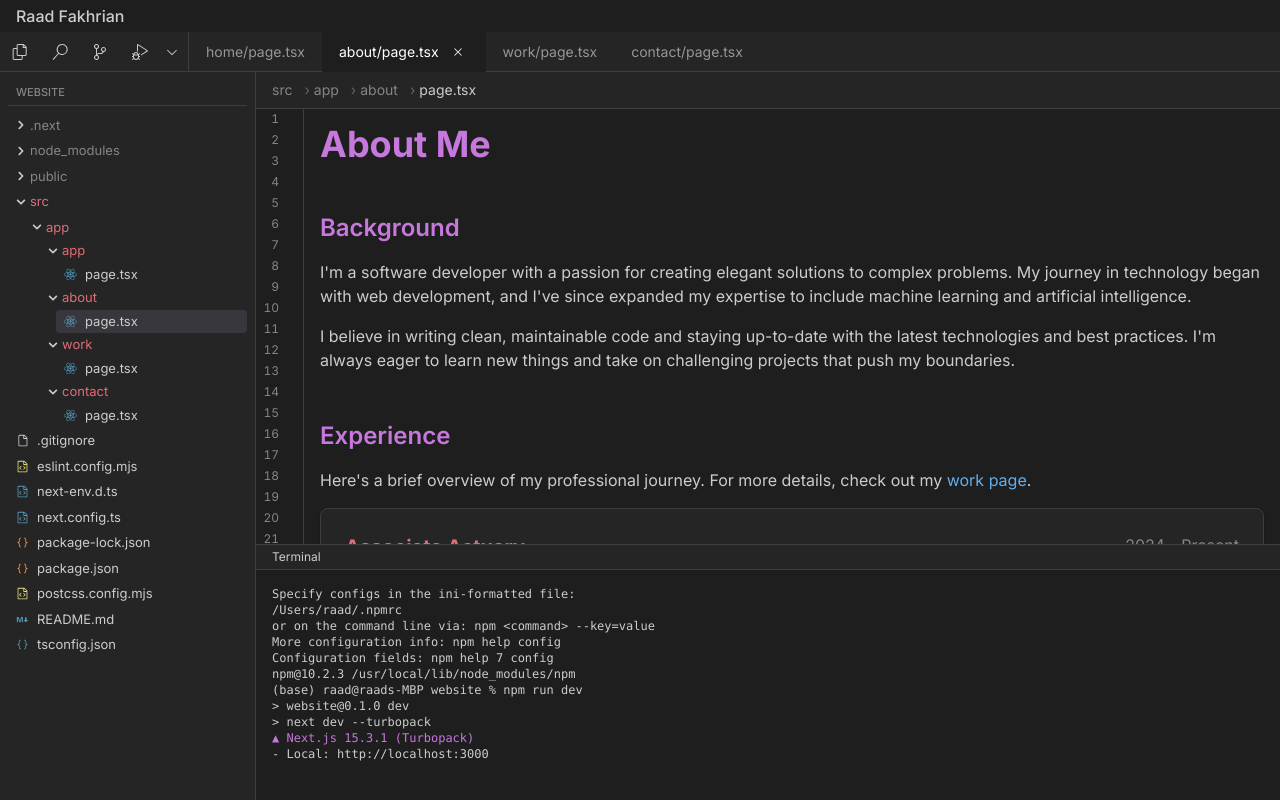
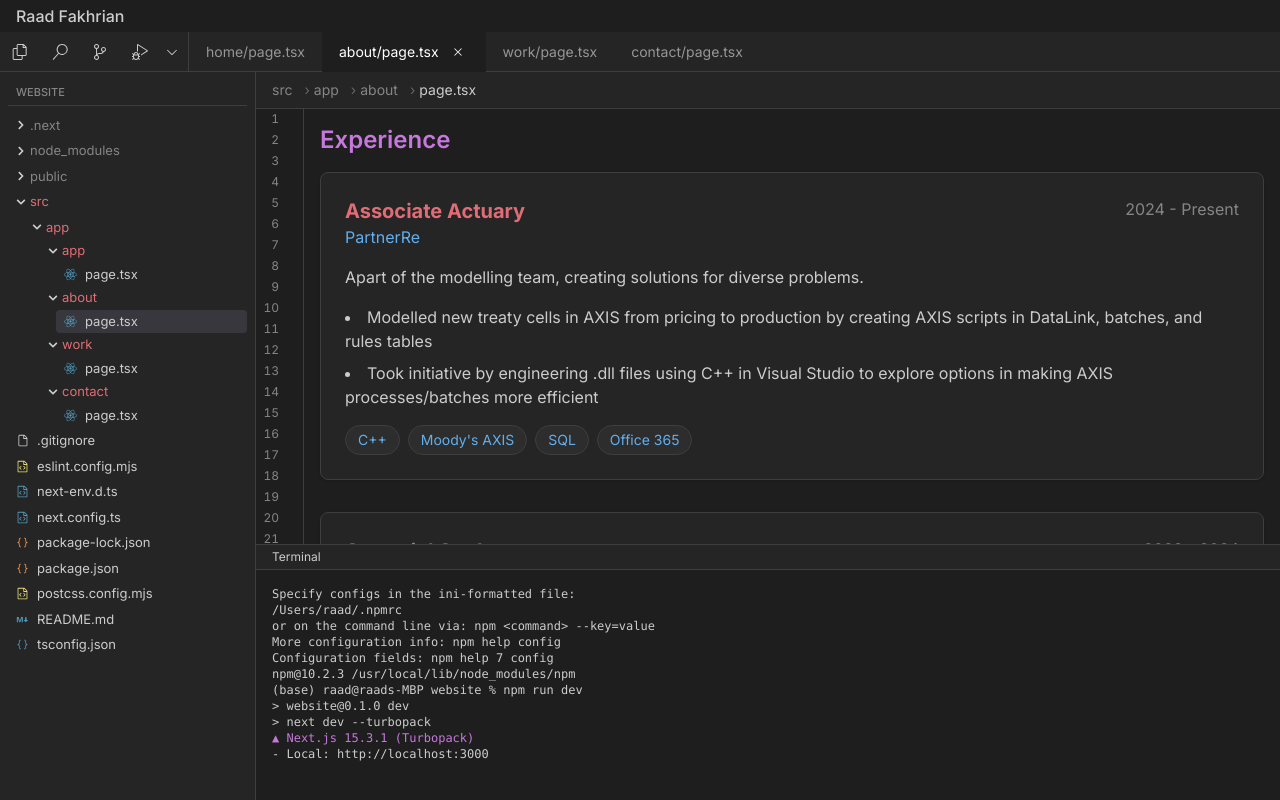
Before and after one commit to raadthedeveloper/website, a Next.js app: page /about in a window 1280 px wide. Built offline with nearby package versions, Linux system fonts and the light colour scheme.

Commit message:
Update page.tsx

```diff
--- a/src/app/about/page.tsx
+++ b/src/app/about/page.tsx
@@ -7,35 +7,9 @@
   return (
     <PageLayout filePath="src/app/about/page.tsx">
       <div className="text-[#cccccc]">
-        <h1 className="text-4xl font-bold mb-12 text-[#C678DD]">About Me</h1>
-
-        <div>
-          <div className="mb-12">
-            <h2 className="text-2xl font-semibold mb-4 text-[#C678DD]">Background</h2>
-            <p className="text-[#cccccc] mb-4">
-              I'm a software developer with a passion for creating elegant solutions
-              to complex problems. My journey in technology began with web development,
-              and I've since expanded my expertise to include machine learning and
-              artificial intelligence.
-            </p>
-            <p className="text-[#cccccc] mb-4">
-              I believe in writing clean, maintainable code and staying up-to-date
-              with the latest technologies and best practices. I'm always eager to
-              learn new things and take on challenging projects that push my
-              boundaries.
-            </p>
-          </div>
-
           <div className="mb-12">
             <h2 className="text-2xl font-semibold mb-4 text-[#C678DD]">Experience</h2>
-            <p className="text-[#cccccc] mb-4">
-              Here's a brief overview of my professional journey. For more details, check out my{' '}
-              <Link href="/work" className="text-[#61AFEF] hover:underline">
-                work page
-              </Link>
-              .
-            </p>
-            <div className="space-y-6">
+            <div className="space-y-8">
               <div className="bg-[#252526] p-6 rounded-lg shadow-sm border border-[#3e3e42]">
                 <div className="flex justify-between items-start mb-4">
                   <div>
@@ -44,9 +18,21 @@
                   </div>
                   <span className="text-[#858585]">2024 - Present</span>
                 </div>
-                <p className="text-[#cccccc]">
-                  Apart of the modelling team, creating solutions for diverse problems.
-                </p>
+                <p className="text-[#cccccc] mb-4">Apart of the modelling team, creating solutions for diverse problems.</p>
+                <ul className="list-disc list-inside text-[#cccccc] space-y-2 mb-4">
+                  <li>Modelled new treaty cells in AXIS from pricing to production by creating AXIS scripts in DataLink, batches, and rules tables</li>
+                  <li>Took initiative by engineering .dll files using C++ in Visual Studio to explore options in making AXIS processes/batches more efficient</li>
+                </ul>
+                <div className="flex flex-wrap gap-2">
+                  {["C++", "Moody's AXIS", "SQL", "Office 365"].map((tech, techIndex) => (
+                    <span
+                      key={techIndex}
+                      className="bg-[#2d2d2d] text-[#61AFEF] px-3 py-1 rounded-full text-sm border border-[#3e3e42]"
+                    >
+                      {tech}
+                    </span>
+                  ))}
+                </div>
               </div>
 
               <div className="bg-[#252526] p-6 rounded-lg shadow-sm border border-[#3e3e42]">
@@ -57,9 +43,21 @@
                   </div>
                   <span className="text-[#858585]">2022 - 2024</span>
                 </div>
-                <p className="text-[#cccccc]">
-                  Apart of the capital management team, problem solving for capital adequacy and solvency requirements.
-                </p>
+                <p className="text-[#cccccc] mb-4">Apart of the capital management team, problem solving for capital adequacy and solvency requirements.</p>
+                <ul className="list-disc list-inside text-[#cccccc] space-y-2 mb-4">
+                  <li>Enhanced team efficiency by developing a SQL stored procedure, automating the removal of unused segmentation rows and line items from data tables, streamlining our roll-up procedure and expediting results delivery</li>
+                  <li>Created robust automation solutions using VBA, enabling the seamless execution of various tasks independently and achieving remarkable efficiency gains with manual process times reduced by up to 90%</li>
+                </ul>
+                <div className="flex flex-wrap gap-2">
+                  {["SQL", "VBA", "Moody's AXIS"].map((tech, techIndex) => (
+                    <span
+                      key={techIndex}
+                      className="bg-[#2d2d2d] text-[#61AFEF] px-3 py-1 rounded-full text-sm border border-[#3e3e42]"
+                    >
+                      {tech}
+                    </span>
+                  ))}
+                </div>
               </div>
             </div>
           </div>
@@ -99,7 +97,6 @@
             </div>
           </div>
         </div>
-      </div>
     </PageLayout>
   );
 }
```
